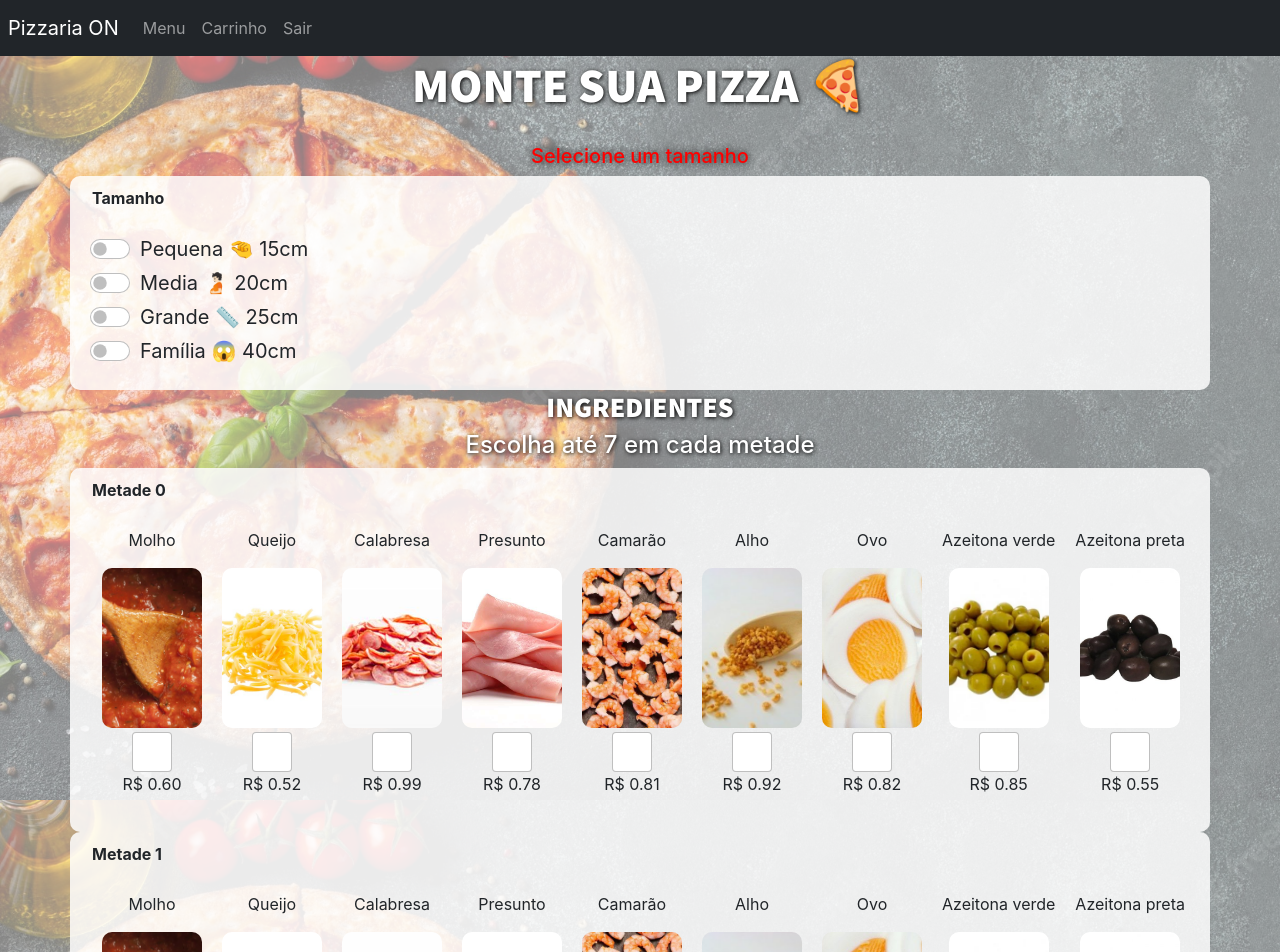
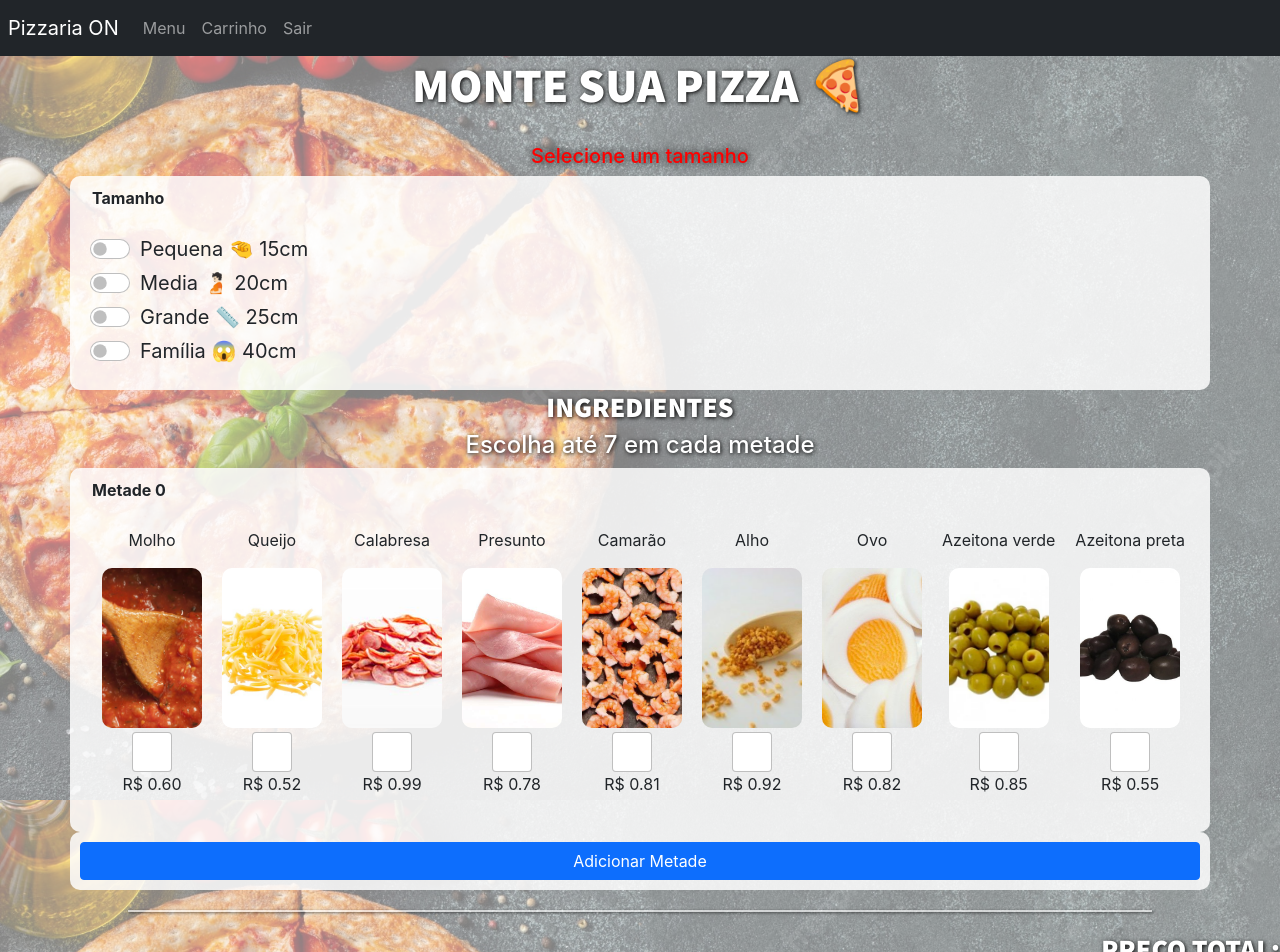
Before and after one commit to dsm-cefet-rj/ti-2022-1-grupo_8, a React (Create React App) app: page /criar-pizza in a window 1280 px wide. Shown: the top 952 px of the page. Built offline with nearby package versions, Linux system fonts and the light colour scheme; a web font is replaced by a local one.

Commit message:
Adicionar metades dinamicamente

```diff
--- a/src/components/Client/criar-pizza.js
+++ b/src/components/Client/criar-pizza.js
@@ -22,7 +22,18 @@ const CriarPizza = () => {
     const [tamanho, setTamanho] = useState("");
     const [precoTotal, setPrecoTotal] = useState(0);
     const [erro, setErro] = useState("");
+    const [metadeCount, setMetadeCount] = useState(1);
     const ingredientes = useSelector(selectMetades);
+
+    const maxMetades = 4;
+
+    // Função que adiciona uma metade
+    const handleAddMetade = () => {
+        setMetadeCount(metadeCount + 1);
+        document.getElementById(`SCROLLMENU${metadeCount - 1}`).scrollIntoView({
+            behavior: "smooth",
+        });
+    };
 
     const getNomePizzaFromIngredientes = (ingredientes, tamanho) => {
         let nome = "Pizza " + tamanho;
@@ -261,10 +272,26 @@ const CriarPizza = () => {
                         </h4>
                     </div>
                     {
-                        [...Array(4).keys()].map(index =>
+
+                        [...Array(metadeCount).keys()].map(index =>
                             <Metade max_ingredientes={7} key={index} id={index} />
                         )
                     }
+
+                    {metadeCount < maxMetades && (
+                        <div className="row section">
+                            <button
+                                type="button"
+                                className="btn btn-primary"
+                                data-toggle="modal"
+                                data-target="#exampleModal"
+                                onClick={handleAddMetade}
+                            >
+                                Adicionar Metade
+                            </button>
+                        </div>
+                    )}
+
                 </div>
                 <hr />
                 <div className="row">
--- a/src/components/geral/metade-pizza.js
+++ b/src/components/geral/metade-pizza.js
@@ -13,18 +13,9 @@ const Metade = (props) => {
 
     // Variáveis que controlam se a metade esta ative e quanta metades existem.
     const [id] = useState(props.id);
-    const [active, setActive] = useState(props.active);
     const max_ingredientes = props.max_ingredientes
         ? props.max_ingredientes
         : 7;
-
-    // Função que controla se a metade esta ativa ou não.
-    const handleClick = () => {
-        setActive(!active);
-        document.getElementById(`SCROLLMENU${id - 1}`).scrollIntoView({
-            behavior: "smooth",
-        });
-    };
 
     // Variáveis que controlam os ingredientes selecionados.
     const [ingredientes, setIngredientes] = useState([]);
```
